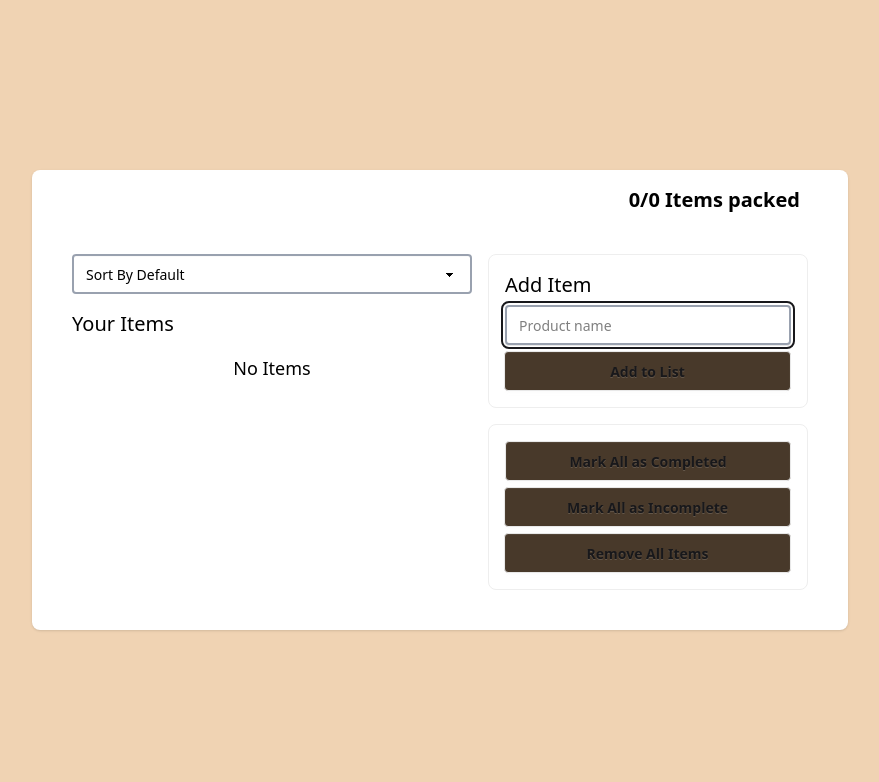
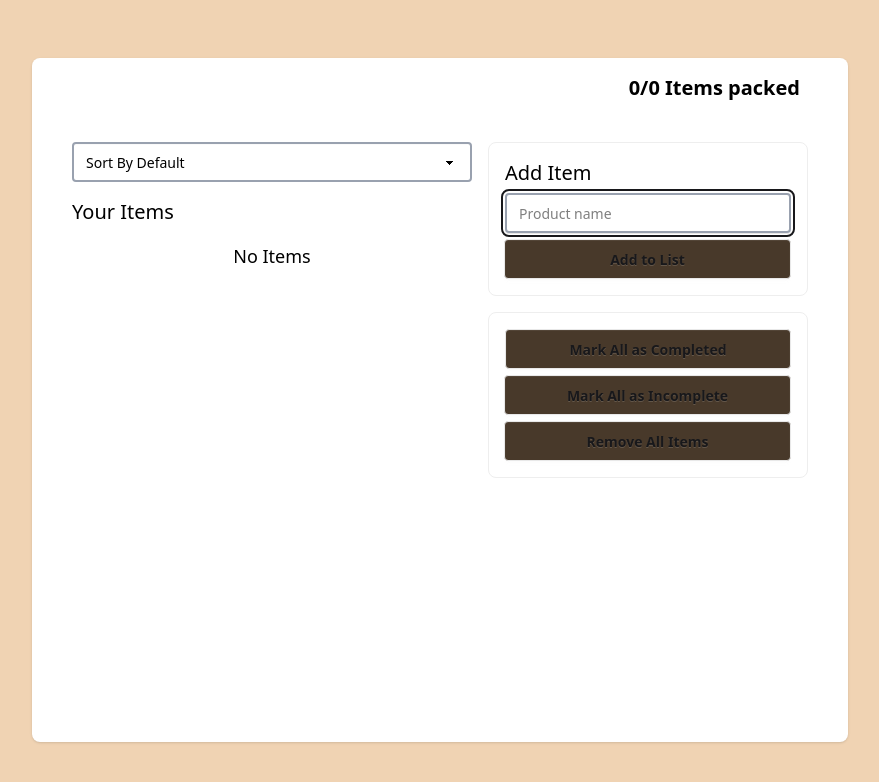
Before and after one commit to jacobferreras/trek-bag, a Next.js app: page / in a window 1280 px wide. Shown: the top 782 px of the page, without its empty margins (200-1079 px from the left). Built offline with nearby package versions, Linux system fonts and the light colour scheme.

Commit message:
Enhance Container component layout with scrollable card body and sticky AddFrom section

```diff
--- a/components/Container.tsx
+++ b/components/Container.tsx
@@ -28,7 +28,7 @@
         <h1 className="text-xl font-bold text-black text-end pt-4 pr-12">
           {totalCompletedItems}/{totalItems} Items packed
         </h1>
-        <div className="card-body flex flex-row justify-between gap-4">
+        <div className="card-body flex flex-row justify-between gap-4 overflow-y-scroll h-[80vh]">
           <div className="flex flex-col gap-4 w-2/3">
             <FilterButton />
             <h1 className="text-xl text-black">Your Items</h1>
@@ -46,7 +46,7 @@
             ))}
           </div>
 
-          <div className="flex flex-col gap-4">
+          <div className="flex flex-col gap-4 sticky top-0 z-10">
             <AddFrom
               inputRef={inputRef}
               text={text}
```
